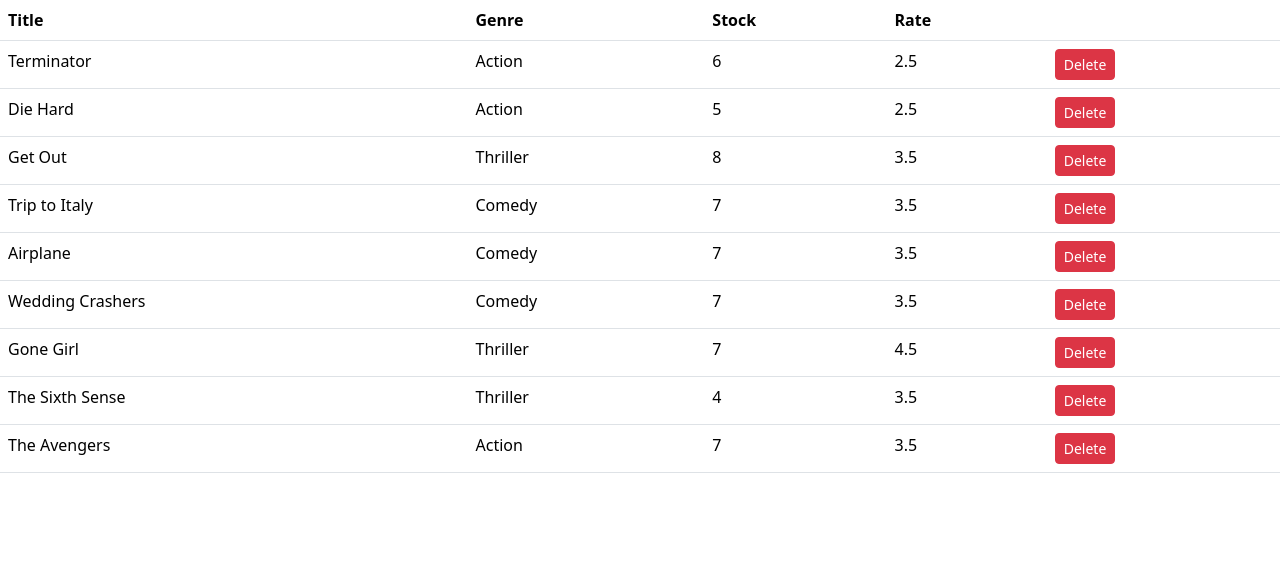
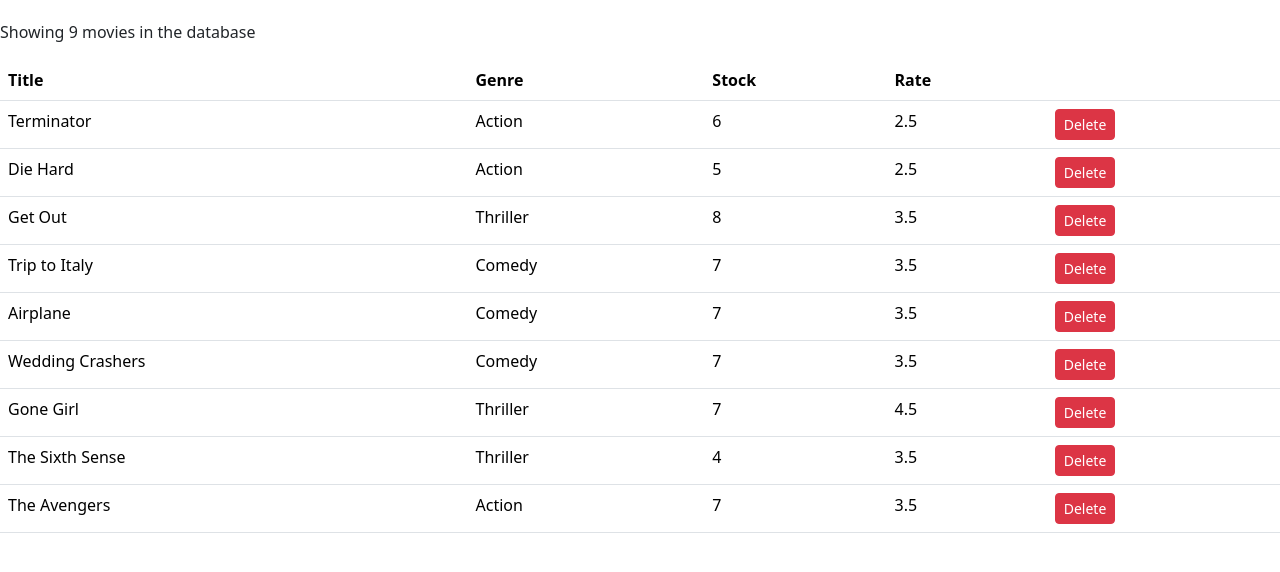
Before and after one commit to deezeddd/vidly, a React (Create React App) app: page / in a window 1280 px wide. Shown: the top 572 px of the page. Built offline with nearby package versions, Linux system fonts and the light colour scheme.

Commit message:
conditional rendering

```diff
--- a/src/components/movies.jsx
+++ b/src/components/movies.jsx
@@ -15,10 +15,15 @@
  };
 
 
+ render() {
+      const {length:count }= this.state.movies; //picking len proprty of movies , obj destructuring
 
-    render() {
+      if(count===0) return <p >There are no movies in the database</p>;
 
- return <table className='table'>
+ return(
+ <>
+ <p>Showing {count}  movies in the database</p>
+   <table className='table'>
        <thead>
          <tr>
            <th>Title</th>
@@ -29,22 +34,22 @@
          </tr>
        </thead>
        <tbody>
-    {this.state.movies.map(movie=>(
+         {this.state.movies.map(movie => (
            <tr key={movie._id}>
              <td>{movie.title}</td>
              <td>{movie.genre.name}</td>
              <td>{movie.numberInStock}</td>
              <td>{movie.dailyRentalRate}</td>
-      <td><button onClick={()=>(this.handleDelete(movie))} className="btn btn-danger btn-sm">Delete</button></td>
+             <td><button onClick={() => (this.handleDelete(movie))} className="btn btn-danger btn-sm">Delete</button></td>
              {/* in order to pass an arg we need to change it to arrow function jo map wala movie h wAHI WALA H YE BHI */}
            </tr>
          ))}
+       </tbody>
+     </table></>
 
-  </tbody>
-</table>
-
+   );
+  }
 }
 
-}
 
 export default Movies;
--- a/src/index.css
+++ b/src/index.css
@@ -1,13 +1,11 @@
 body {
-  margin: 0;
-  font-family: -apple-system, BlinkMacSystemFont, 'Segoe UI', 'Roboto', 'Oxygen',
-    'Ubuntu', 'Cantarell', 'Fira Sans', 'Droid Sans', 'Helvetica Neue',
-    sans-serif;
-  -webkit-font-smoothing: antialiased;
-  -moz-osx-font-smoothing: grayscale;
+    margin: 0;
+    padding: 20px 0 0 0;
+    font-family: -apple-system, BlinkMacSystemFont, 'Segoe UI', 'Roboto', 'Oxygen', 'Ubuntu', 'Cantarell', 'Fira Sans', 'Droid Sans', 'Helvetica Neue', sans-serif;
+    -webkit-font-smoothing: antialiased;
+    -moz-osx-font-smoothing: grayscale;
 }
 
 code {
-  font-family: source-code-pro, Menlo, Monaco, Consolas, 'Courier New',
-    monospace;
+    font-family: source-code-pro, Menlo, Monaco, Consolas, 'Courier New', monospace;
 }
```
Lines whose indentation alone changed are shown as unchanged.
